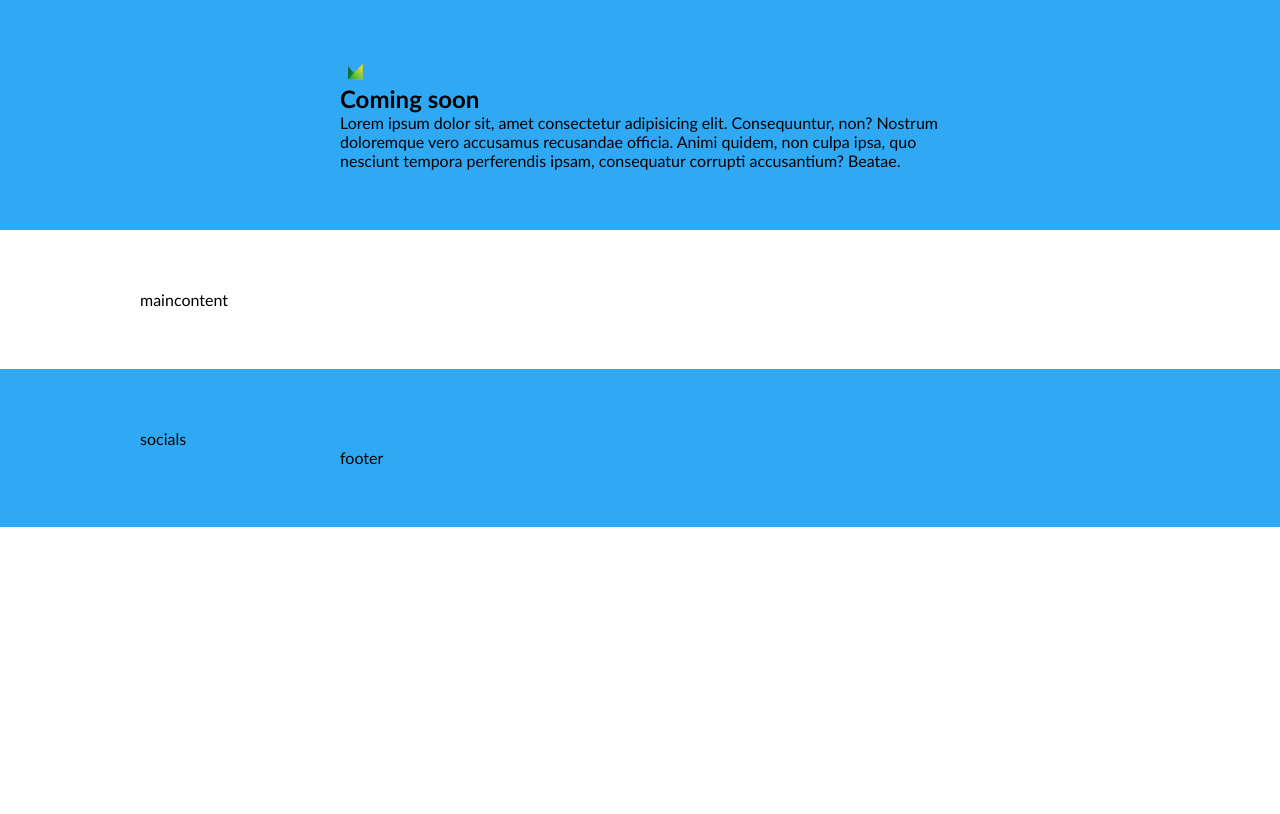
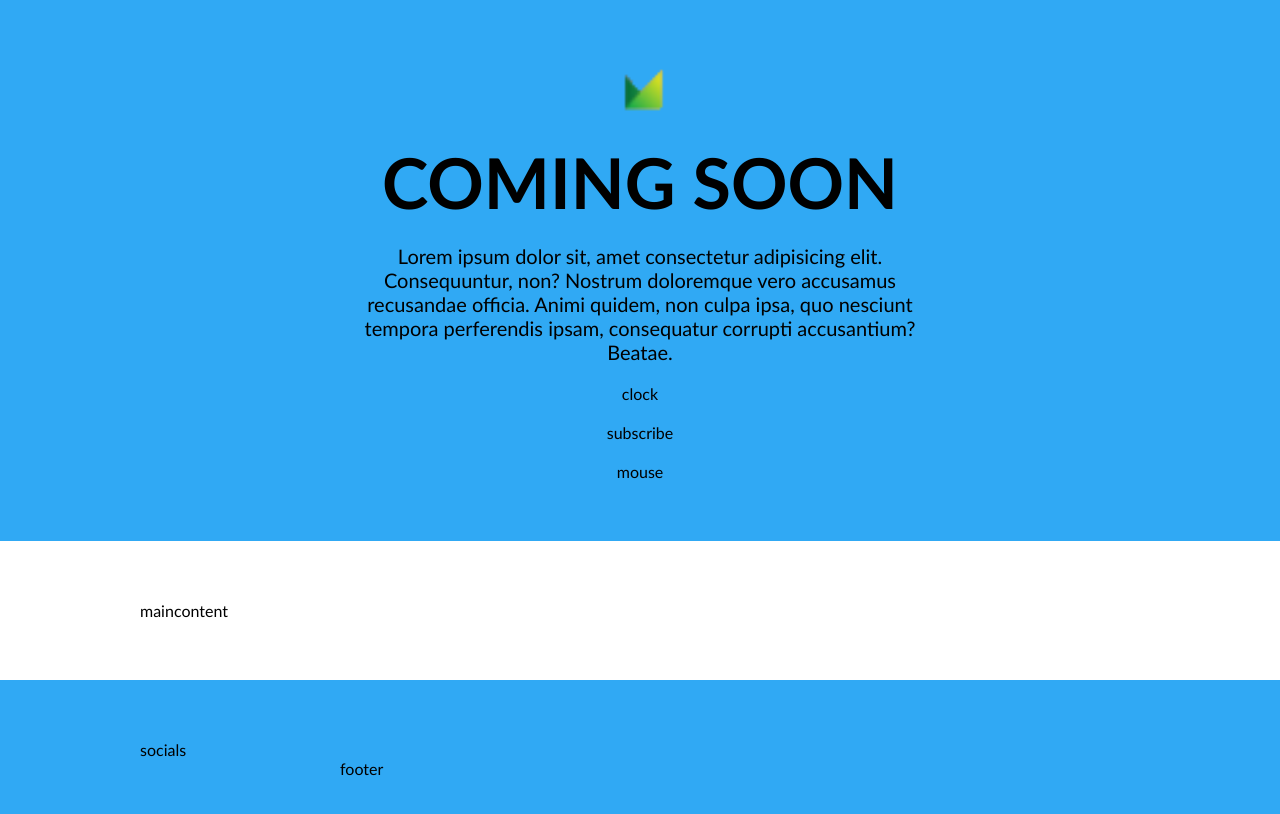
Before and after one commit to AndriusMart/8-coming-soon, a website: page index.html in a window 1280 px wide. Drawn offline with Linux system fonts and the light colour scheme.

Commit message:
hero style

```diff
--- a/css/base/base.css
+++ b/css/base/base.css
@@ -12,6 +12,11 @@ body {
 :root {
     --main-color: #30a9f4;
 }
+img{
+    width: 100%;
+    object-fit: contain;
+    object-position: center;
+}
 .bg-main {
     background-color: var(--main-color);
 }
--- a/css/pages/home.css
+++ b/css/pages/home.css
@@ -12,3 +12,31 @@
 @import "../components/mouse.css";
 @import "../components/progress-bar.css";
 /* customs */
+
+/* HERO -start */
+.hero {
+    display: flex;
+    flex-direction: column;
+    gap: 20px;
+    text-align: center;
+}
+.hero > .logo {
+    height: 60px;
+
+}
+.hero > .title {
+    font-size: 70px;
+    text-transform: uppercase;
+}
+.hero > .description {
+    font-size: 20px;
+
+}
+
+/* HERO - end */
+
+/* MAIN - start */
+/* MAIN - end */
+
+/* FOOTER - start */
+/* FOOTER - end */
--- a/index.html
+++ b/index.html
@@ -21,11 +21,19 @@
 
 <body>
     <section class="container bg-main">
-       <div class="row-short">
-           <img src="./img/logo.png" alt="logo">
-           <h1>Coming soon</h1>
-           <p>Lorem ipsum dolor sit, amet consectetur adipisicing elit. Consequuntur, non? Nostrum doloremque vero accusamus recusandae officia. Animi quidem, non culpa ipsa, quo nesciunt tempora perferendis ipsam, consequatur corrupti accusantium? Beatae.</p>
-
+       <div class="row-short hero">
+           <img class="logo" src="./img/logo.png" alt="logo">
+           <h1 class="title">Coming soon</h1>
+           <p class="description">Lorem ipsum dolor sit, amet consectetur adipisicing elit. Consequuntur, non? Nostrum doloremque vero accusamus recusandae officia. Animi quidem, non culpa ipsa, quo nesciunt tempora perferendis ipsam, consequatur corrupti accusantium? Beatae.</p>
+           <div>
+               clock
+           </div>
+           <form>
+                subscribe
+           </form>
+           <div>
+               mouse
+           </div>
        </div>
     </section>
     <section class="container">
```
